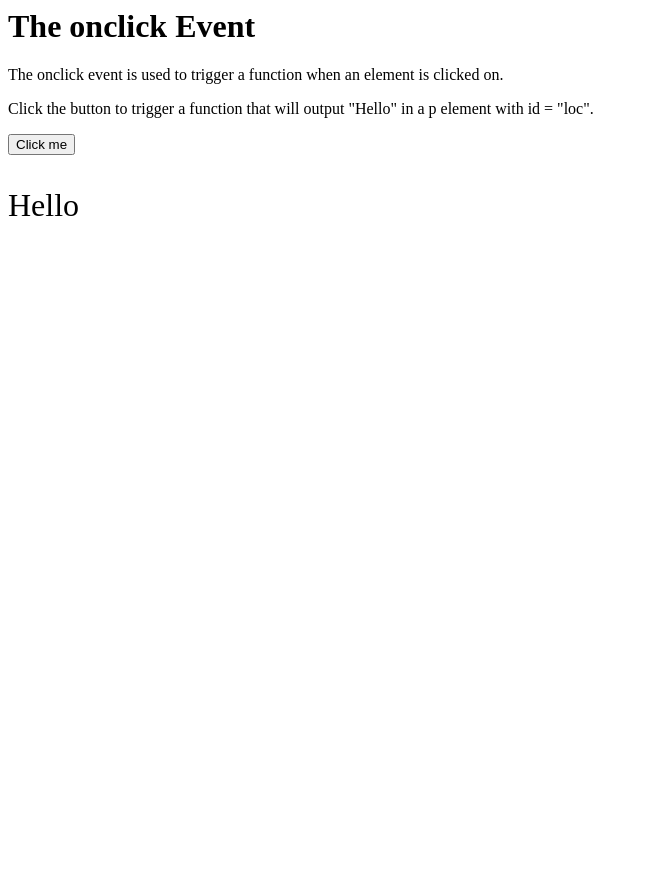
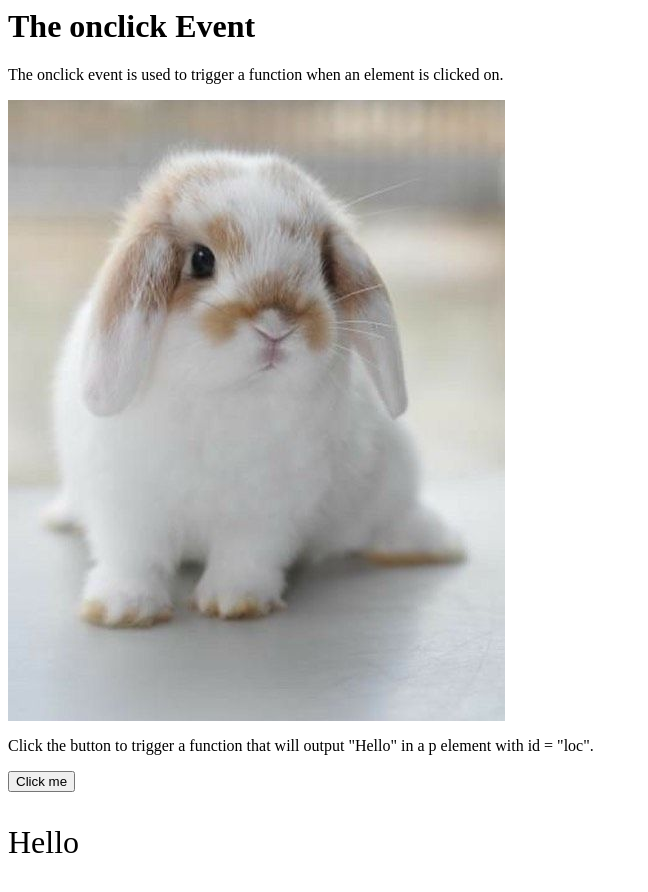
Before and after one commit to CSandMathMHS/bottles, a plain HTML site: page index.html in a window 1280 px wide. Shown: the whole page, without its empty margins (0-648 px from the left). Before the commit the page ends 800 px from the top, so only its background shows below. Drawn offline with Linux system fonts and the light colour scheme.

Commit message:
Update index.html

```diff
--- a/index.html
+++ b/index.html
@@ -2,6 +2,7 @@
 <body>
 <h1>The onclick Event</h1>
 <p>The onclick event is used to trigger a function when an element is clicked on.</p>
+<img src = "bunbun.jpg">
 
 <p>Click the button to trigger a function that will output "Hello" in a p element with id = "loc".</p>
 
```
